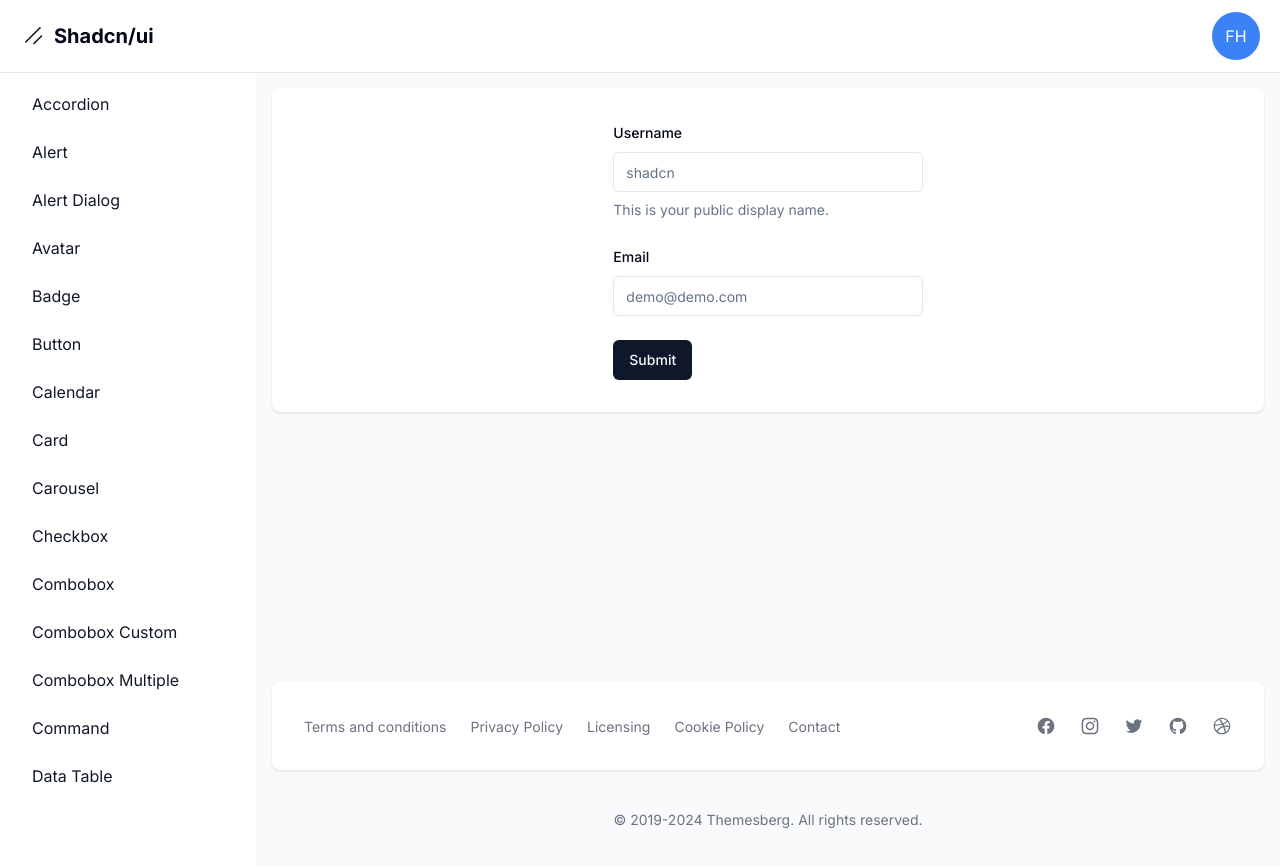
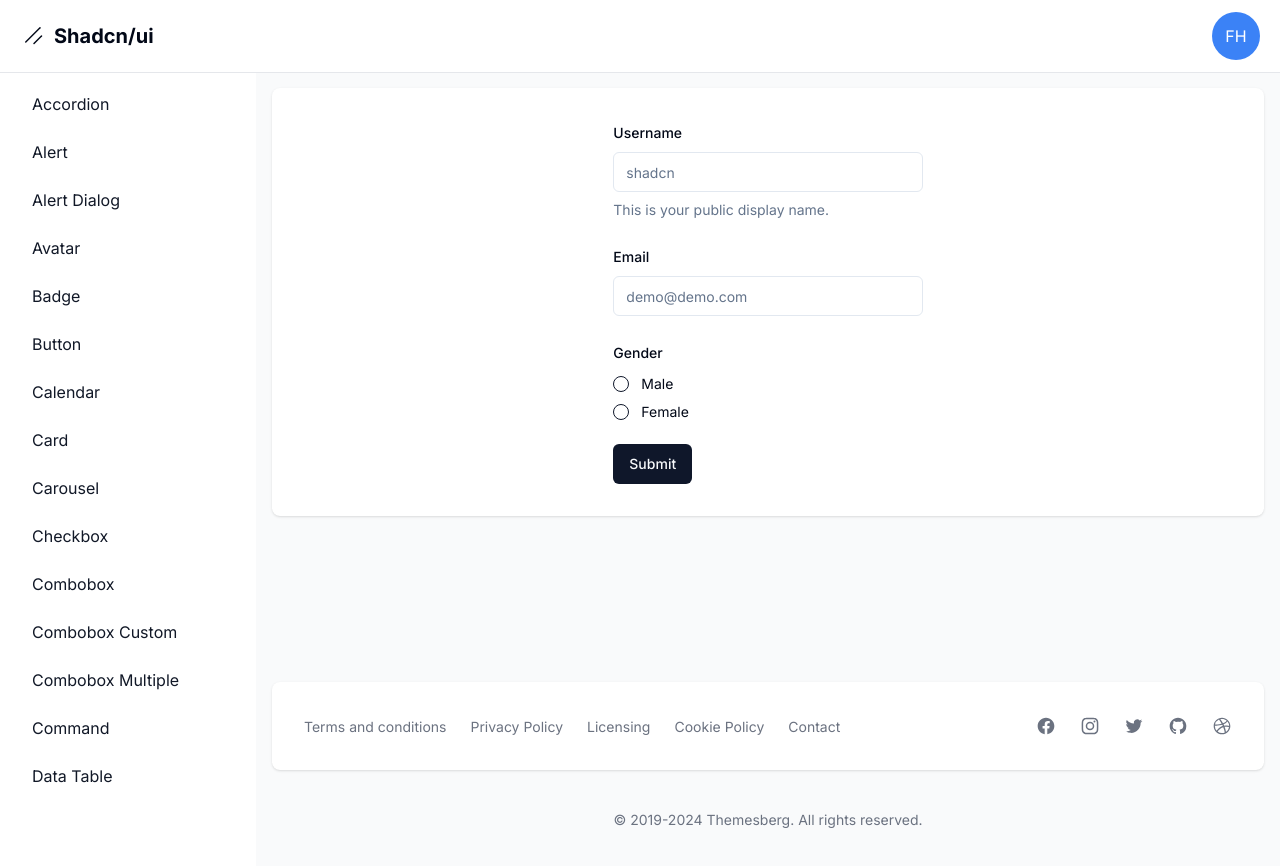
Before and after one commit to AlexMartin998/shadcn-next-b1, a Next.js app: page /dashboard/form in a window 1280 px wide. Shown: the top 866 px of the page. Built offline with nearby package versions, Linux system fonts and the light colour scheme.

Commit message:
ADD: Form - CustomRadioGroupComponent

```diff
--- a/src/app/dashboard/form/page.tsx
+++ b/src/app/dashboard/form/page.tsx
@@ -18,13 +18,27 @@ import {
 import { Input } from '@/components/ui/input';
 import { toast } from '@/components/ui/use-toast';
 
-import { CustomInputComponent } from '@/components/custom-ui/forms';
+import {
+  CustomInputComponent,
+  CustomRadioGroupComponent,
+} from '@/components/custom-ui/forms';
 
 export type FormValuesType = z.infer<typeof formSchema>;
 const formSchema = z.object({
   username: z.string().min(2).max(12),
   email: z.string().email(),
+
+  gender: z.enum(['male', 'female'], { message: 'Required Custom!' }),
 });
+
+type GenderType = {
+  label: string;
+  value: string;
+};
+const genderOptions: GenderType[] = [
+  { label: 'Male', value: 'male' },
+  { label: 'Female', value: 'female' },
+];
 
 export type PageProps = {};
 
@@ -34,6 +48,7 @@ const Page: React.FC<PageProps> = () => {
     defaultValues: {
       username: '',
       email: '',
+      // gender: 'male',
     },
   });
 
@@ -93,6 +108,50 @@ const Page: React.FC<PageProps> = () => {
             type="email"
           />
 
+          {/* --------- gender --------- */}
+          <CustomRadioGroupComponent<FormValuesType, GenderType>
+            label="Gender"
+            name="gender"
+            control={form.control}
+            // options
+            labelKey="label"
+            valueKey="value"
+            options={genderOptions}
+          />
+
+          {/* <FormField
+            control={form.control}
+            name="gender"
+            render={({ field }) => (
+              <FormItem className="space-y-3">
+                <FormLabel>Gender</FormLabel>
+
+                <FormControl>
+                  <RadioGroup
+                    onValueChange={field.onChange}
+                    defaultValue={field.value}
+                    className="flex flex-col space-y-1"
+                  >
+                    <FormItem className="flex items-center space-x-3 space-y-0">
+                      <FormControl>
+                        <RadioGroupItem value="male" />
+                      </FormControl>
+                      <FormLabel className="font-normal">Male</FormLabel>
+                    </FormItem>
+
+                    <FormItem className="flex items-center space-x-3 space-y-0">
+                      <FormControl>
+                        <RadioGroupItem value="female" />
+                      </FormControl>
+                      <FormLabel className="font-normal">Female</FormLabel>
+                    </FormItem>
+                  </RadioGroup>
+                </FormControl>
+                <FormMessage />
+              </FormItem>
+            )}
+          /> */}
+
           <Button type="submit">Submit</Button>
         </form>
       </Form>
--- /dev/null
+++ b/src/components/custom-ui/forms/CustomRadioGroupComponent.tsx
@@ -0,0 +1,68 @@
+import type { Control, FieldValues, Path } from 'react-hook-form';
+
+import {
+  FormControl,
+  FormField,
+  FormItem,
+  FormLabel,
+  FormMessage,
+} from '@/components/ui/form';
+
+import { RadioGroup, RadioGroupItem } from '@/components/ui/radio-group';
+
+export type CustomRadioGroupComponentProps<T extends FieldValues, U> = {
+  name: Path<T>; // keyof T;
+  label: string;
+  control: Control<T> | undefined;
+
+  options: U[];
+  labelKey: keyof U;
+  valueKey: keyof U;
+};
+
+export default function CustomRadioGroupComponent<T extends FieldValues, U>({
+  label,
+  name,
+  control,
+  labelKey,
+  valueKey,
+  options,
+}: CustomRadioGroupComponentProps<T, U>) {
+  return (
+    <FormItem>
+      <FormField
+        control={control}
+        name={name}
+        render={({ field }) => (
+          <FormItem className="space-y-3">
+            <FormLabel>{label}</FormLabel>
+
+            <FormControl>
+              <RadioGroup
+                onValueChange={field.onChange}
+                defaultValue={field.value}
+                className="flex flex-col space-y-1"
+              >
+                {options.map(option => (
+                  <FormItem
+                    key={option[valueKey] as string}
+                    className="flex items-center space-x-3 space-y-0"
+                  >
+                    <FormControl>
+                      <RadioGroupItem value={option[valueKey] as string} />
+                    </FormControl>
+
+                    <FormLabel className="font-normal">
+                      {option[labelKey] as string}
+                    </FormLabel>
+                  </FormItem>
+                ))}
+              </RadioGroup>
+            </FormControl>
+            <FormMessage />
+          </FormItem>
+        )}
+      />
+    </FormItem>
+  );
+}
--- a/src/components/custom-ui/forms/index.ts
+++ b/src/components/custom-ui/forms/index.ts
@@ -1 +1,2 @@
 export { default as CustomInputComponent } from './CustomInputComponent';
+export { default as CustomRadioGroupComponent } from './CustomRadioGroupComponent';
```
